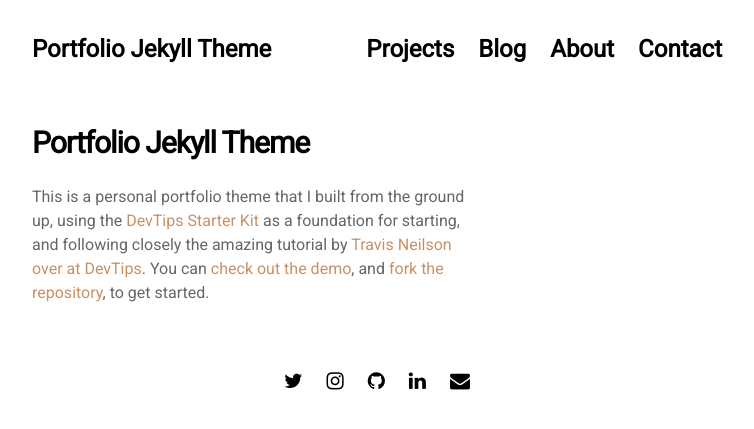
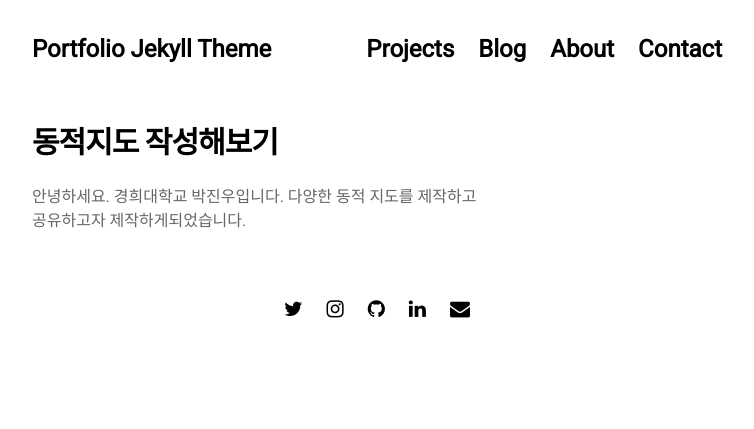
Before and after one commit to jinuew/webinfo, a Jekyll site: the page built from pages/about.md, in a window 1280 px wide. Shown: the top 429 px of the page, without its empty margins (263-1017 px from the left). Built offline with Jekyll 4.4.1, drawn with Linux system fonts in a browser that asks for light colours; nearby versions of some CDN libraries.

Commit message:
Update about.md

```diff
--- a/pages/about.md
+++ b/pages/about.md
@@ -4,6 +4,7 @@
 permalink: /about
 ---
 
-# Portfolio Jekyll Theme
+# 동적지도 작성해보기
 
-This is a personal portfolio theme that I built from the ground up, using the [DevTips Starter Kit](http://devtipsstarterkit.com/) as a foundation for starting, and following closely the amazing tutorial by [Travis Neilson over at DevTips](https://www.youtube.com/watch?v=T6jKLsxbFg4&list=PL0CB3OvPhDA_STygmp3sDenx3UpdOMk7P). You can [check out the demo](lenpaul.github.io/portfolio-jekyll-theme/), and [fork the repository](https://github.com/LeNPaul/portfolio-jekyll-theme/fork), to get started.
+안녕하세요. 경희대학교 박진우입니다.
+다양한 동적 지도를 제작하고 공유하고자 제작하게되었습니다.
```
